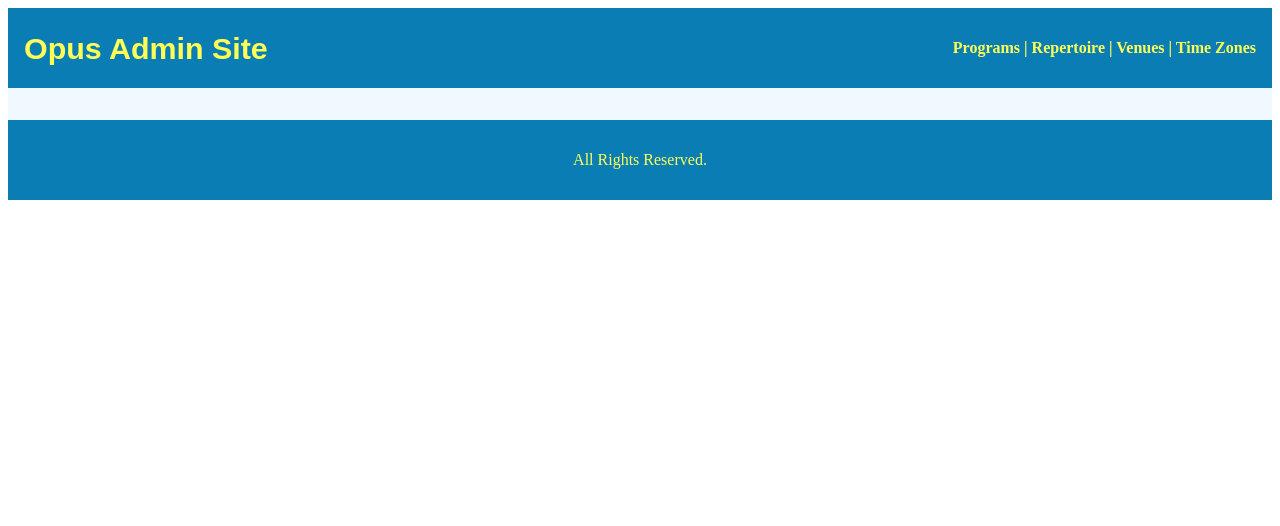
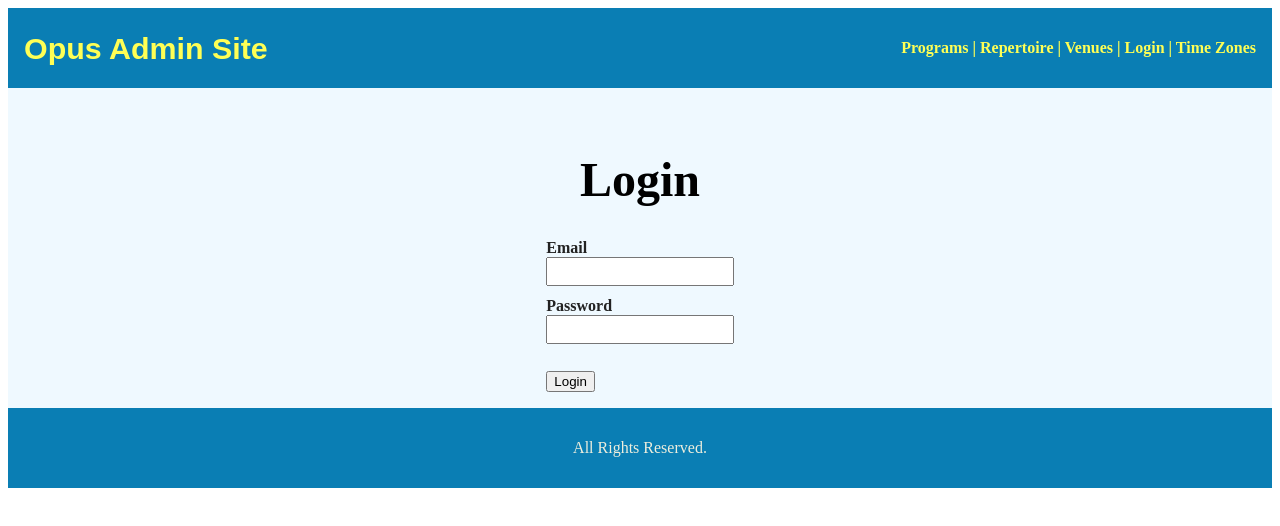
Before and after one commit to CElizOwens/opus-admin, a React (Create React App) app: page /login in a window 1280 px wide. Shown: the top 526 px of the page. Built offline with nearby package versions, Linux system fonts and the light colour scheme; the HTML template or start-up script is replaced by a standard one.

Commit message:
Install react-hook-form module  - simplify form creation
Create Login.js:
 - import react-hook-form
 - implement email/password validation

Forms.js:
 - edit using react-hook-form

App.js:
 - add Login page to links/routes

index.css:
 - play with and refactor styles for Login.js and Form.js

```diff
--- a/package.json
+++ b/package.json
@@ -8,8 +8,10 @@
     "@testing-library/user-event": "^12.3.0",
     "react": "^17.0.1",
     "react-dom": "^17.0.1",
+    "react-hook-form": "^6.13.1",
     "react-router-dom": "^5.2.0",
     "react-scripts": "4.0.1",
+    "typescript": "^4.1.3",
     "web-vitals": "^0.2.4"
   },
   "scripts": {
--- a/src/App.js
+++ b/src/App.js
@@ -1,5 +1,6 @@
 import { BrowserRouter, Switch, Route, Link } from "react-router-dom";
 import Home from "./Components/Home";
+import Login from "./Components/Login";
 import Programs from "./Components/Programs";
 import Repertoire from "./Components/Repertoire";
 import Time from "./Components/Time";
@@ -19,8 +20,8 @@ function App() {
             <div>
               <Link to="/programs">Programs</Link> |{" "}
               <Link to="/repertoire">Repertoire</Link> |{" "}
-              <Link to="/venues">Venues</Link> |{" "}
-              <Link to="/time">Time Zones</Link>
+              <Link to="/venues">Venues</Link> | <Link to="/login">Login</Link>{" "}
+              | <Link to="/time">Time Zones</Link>
             </div>
           </header>
           <main>
@@ -28,6 +29,9 @@ function App() {
               <Switch>
                 <Route exact path="/">
                   <Home />
+                </Route>
+                <Route path="/login">
+                  <Login />
                 </Route>
                 <Route path="/programs">
                   <Programs />
--- a/src/Components/Form.js
+++ b/src/Components/Form.js
@@ -1,11 +1,13 @@
 import React, { useState } from "react";
+import { useForm } from "react-hook-form";
 
 export default function Form() {
-  const inputTextHandler = (e) => {
-    console.log(e.target.value);
+  const { register, handleSubmit, errors } = useForm();
+  const [needForm, setNeedForm] = useState(false);
+
+  const onSubmit = (data) => {
+    console.log(data);
   };
-
-  const [needForm, setNeedForm] = useState(false);
   const handleToggle = () => {
     setNeedForm(!needForm);
   };
@@ -13,13 +15,6 @@ export default function Form() {
   return (
     <div className="card">
       {needForm ? (
-        <div className="row">
-          <button className="toggler" onClick={handleToggle}>
-            <i className="fas fa-plus"></i>
-          </button>
-          <p>Add new venue...</p>
-        </div>
-      ) : (
         <>
           <div className="closing-toggle">
             <button className="toggler" onClick={handleToggle}>
@@ -28,25 +23,35 @@ export default function Form() {
             Close
           </div>
           <div>
-            <form>
-              <div className="form-control">
+            <form onSubmit={handleSubmit(onSubmit)}>
+              <div className="form-div hori-control">
                 <label>Name</label>
-                <input type="text" name="name" onChange={inputTextHandler} />
+                <input type="text" name="name" ref={register} />
               </div>
-              <div className="form-control">
+              <div className="form-div hori-control">
                 <label>Address</label>
-                <input type="text" name="address" onChange={inputTextHandler} />
+                <input type="text" name="address" ref={register} />
               </div>
-              <div className="form-control">
+              <div className="form-div hori-control">
                 <label>Website</label>
-                <input type="text" name="url" onChange={inputTextHandler} />
+                <input type="text" name="link" ref={register} />
               </div>
-              <div className="form-control">
-                <button type="submit">Submit</button>
+              <div>
+                {/* <div className="form-div hori-control"> */}
+                <button className="submit-btn" type="submit">
+                  Submit
+                </button>
               </div>
             </form>
           </div>
         </>
+      ) : (
+        <div className="row">
+          <button className="toggler" onClick={handleToggle}>
+            <i className="fas fa-plus"></i>
+          </button>
+          <p>Add new venue...</p>
+        </div>
       )}
     </div>
   );
--- /dev/null
+++ b/src/Components/Login.js
@@ -0,0 +1,60 @@
+import React from "react";
+import { useForm } from "react-hook-form";
+
+export default function Login() {
+  const { register, handleSubmit, errors } = useForm();
+  const onSubmit = (data) => {
+    console.log(data);
+  };
+  return (
+    <div>
+      <h1 className="row central title">Login</h1>
+      <section className="row central">
+        <form className="login" onSubmit={handleSubmit(onSubmit)}>
+          <div className="form-div vert-control">
+            <label htmlFor="email">Email</label>
+
+            <input
+              type="text"
+              name="email"
+              ref={register({
+                required: true,
+                pattern: /^[^@ ]+@[^@ ]+\.[^@ .]{2,}$/,
+              })}
+            />
+            {errors.email && errors.email.type === "required" && (
+              <p className="danger">*Email is required.</p>
+            )}
+            {errors.email && errors.email.type === "pattern" && (
+              <p className="danger">*Email is not valid.</p>
+            )}
+          </div>
+          <div className="form-div vert-control">
+            <div>
+              <label htmlFor="password">Password</label>
+            </div>
+            <input
+              type="password"
+              name="password"
+              ref={register({ required: true, minLength: 6 })}
+            />
+            {errors.password && errors.password.type === "required" && (
+              <p className="danger">*Password is required.</p>
+            )}
+            {errors.password && errors.password.type === "minLength" && (
+              <p className="danger">
+                *Password should be at-least 6 characters.
+              </p>
+            )}
+          </div>
+          <div>
+            {/* <div className="form-control"> */}
+            <button className="submit-btn" type="submit">
+              Login
+            </button>
+          </div>
+        </form>
+      </section>
+    </div>
+  );
+}
--- a/src/index.css
+++ b/src/index.css
@@ -52,7 +52,7 @@ main {
 footer {
   grid-area: footer;
   background-color: #0a7eb4;
-  color: #ffff55;
+  color: #eeeedd;
 }
 header a:link {
   color: #ffff55;
@@ -96,7 +96,7 @@ header h1 {
   /* align-items: center; */
   width: 100%;
   padding: 1rem;
-  margin: 1rem;
+  /* margin: 1rem; */
   border: 0.1rem #a0a0a0 solid;
   background-color: #b9dcff;
   border-radius: 0.5rem;
@@ -159,21 +159,33 @@ header h1 {
   padding: 0.7rem 0.7rem;
   border-radius: 0 0.3rem 0.3rem 0;
 } */
-.form-control {
+.form-div {
   font-weight: 600;
   color: #222222;
+  display: flex;
+
+  margin-bottom: 0.7rem;
+}
+.form-div input {
+  padding: 0.3rem 0.2rem;
+}
+.hori-control {
   /* margin: 0.5rem; */
-  display: flex;
   justify-content: space-between;
   align-items: center;
+  /* margin-bottom: 0.7rem; */
 }
-form input {
+.hori-control input {
   margin-left: 1rem;
-  margin-bottom: 0.7rem;
-  padding: 0.3rem 0.2rem;
-  /* border-right: none; */
 }
-form button {
+.vert-control {
+  flex-direction: column;
+}
+
+/* for form with 'attached' left-side button */
+/* border-right: none; */
+
+.submit-btn {
   margin-top: 1rem;
 }
 /* .form-cluster {
@@ -187,6 +199,10 @@ form button {
 }
 
 /* Alert */
+.login p {
+  font-size: small;
+  font-weight: 500;
+}
 .success {
   color: #20a020;
 }
```
Also changed, not shown: 1 other file (tests, documents, lock files or other folders).
